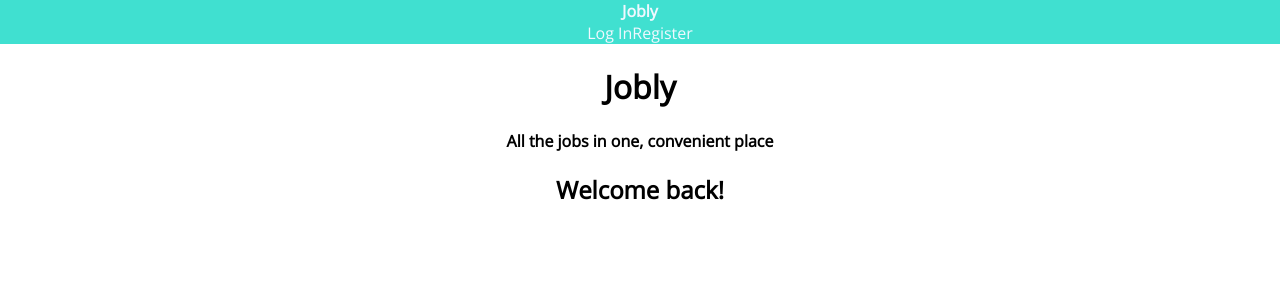
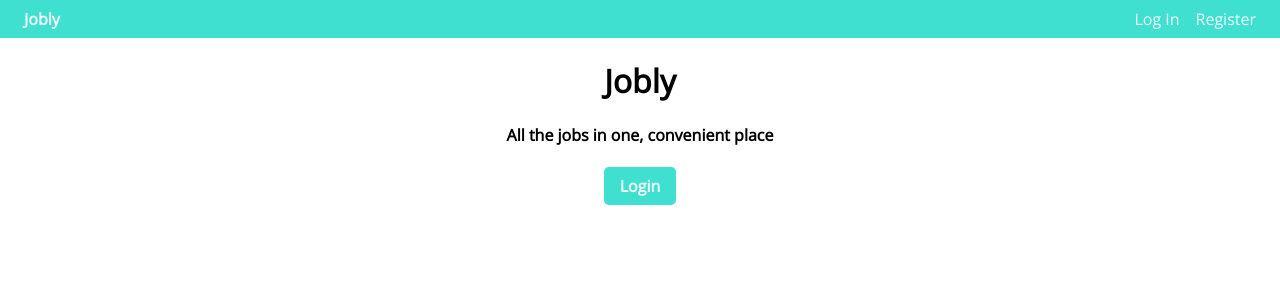
Before and after one commit to meowcodes/rithm-react-jobly, a React (Create React App) app: page / in a window 1280 px wide. Shown: the top 300 px of the page. Built offline with nearby package versions, Linux system fonts and the light colour scheme.

Commit message:
code review

```diff
--- /dev/null
+++ b/src/Home.css
@@ -0,0 +1,7 @@
+.Home-button {
+    background-color: turquoise;
+    padding: 0.5em 1em;
+    border-radius: 5px;
+    color: aliceblue;
+    font-weight: bold;
+}
--- a/src/Home.js
+++ b/src/Home.js
@@ -1,4 +1,6 @@
 import React, { Component } from 'react';
+import { Link } from 'react-router-dom';
+import './Home.css'
 
 /** Renders basic home component */
 class Home extends Component {
@@ -7,7 +9,9 @@ class Home extends Component {
       <div className="Home">
             <h1>Jobly</h1>
             <h4>All the jobs in one, convenient place</h4>
-            <h2>Welcome back!</h2>
+            {this.props.isLoggedIn
+            ? <h2>Welcome back!</h2>
+            : <Link to="/login" className="Home-button">Login</Link>}
       </div>
     );
   }
--- a/src/NavBar.css
+++ b/src/NavBar.css
@@ -5,8 +5,22 @@ nav a.active {
 .NavBar {
     background-color: turquoise;
     color: aliceblue;
+    position: relative;
+    text-align: right;
 }
 
-a:first-child {
-    text-align: left;
+a {
+    display: inline-block;
+    position: relative;
+    padding: 0.5em 0.5em;
 }
+
+section {
+    display: inline-block;
+    margin-right: 1em;
+}
+
+.NavBar-logo {
+    left: 1em;
+    position: absolute;
+}
--- a/src/NavBar.js
+++ b/src/NavBar.js
@@ -16,16 +16,15 @@ class NavBar extends Component {
 	}
 
 	render() {
-
 		return (
-			<nav className = "NavBar" >
-				<NavLink exact to="/">Jobly</NavLink>
+			<nav className="NavBar" >
+				<NavLink className="NavBar-logo" exact to="/">Jobly</NavLink>
 				{ this.props.isLoggedIn
 					? <section>
 						<NavLink to="/companies">Companies</NavLink>
 						<NavLink exact to="/jobs">Jobs</NavLink>
 						<NavLink exact to="/profile">Profile</NavLink>
-						<button onClick={ this.logout }>Log Out</button>
+						<a onClick={ this.logout }>Log Out</a>
 					</section>
 					: <section>
 						<NavLink exact to="/login">Log In</NavLink>
--- /dev/null
+++ b/src/PrivateRoutes.js
@@ -0,0 +1,64 @@
+import React, { Component} from 'react';
+import { Switch, Route, Redirect} from 'react-router-dom';
+import Companies from './Companies';
+import Company from './Company';
+import Jobs from './Jobs';
+import Profile from './Profile';
+
+
+// All routes within the application.
+class PrivateRoutes extends Component {
+    constructor(props) {
+        super(props);
+        this.state = {
+            error: null
+        }
+    }
+
+    render() {
+
+        return (
+            <div className = "PrivateRoutes" >
+
+                <Switch>
+
+                {!this.props.isLoggedIn &&
+                    <Redirect to="/login"/>}
+
+                    <Route
+                        exact
+                        path="/companies"
+                        render={() => <Companies
+
+                        />}
+                    />
+
+                    <Route
+                        exact
+                        path="/companies/:handle"
+                        render={(rtProps) => <Company
+                            handle={ rtProps.match.params.handle }
+                        />}
+                    />
+
+                    <Route
+                        exact
+                        path="/jobs"
+                        render={() => <Jobs/>}
+                    />
+
+                    <Route
+                        exact
+                        path="/profile"
+                        render={() => <Profile/>}
+                    />
+
+                    <Redirect to="/"/>
+
+                </Switch>
+            </div>
+        );
+    }
+}
+
+export default PrivateRoutes;
--- a/src/Routes.js
+++ b/src/Routes.js
@@ -1,12 +1,9 @@
 import React, { Component} from 'react';
-import { Switch, Route, Redirect} from 'react-router-dom';
-import Companies from './Companies';
-import Company from './Company';
+import { Switch, Route} from 'react-router-dom';
 import Home from './Home';
-import Jobs from './Jobs';
 import Login from './Login';
-import Profile from './Profile';
 import JoblyApi from './JoblyAPI';
+import PrivateRoutes from './PrivateRoutes';
 
 
 // All routes within the application.
@@ -59,33 +56,13 @@ class Routes extends Component {
             <div className = "Routes" >
                 <Switch>
 
-                    <Route
+
+                    <Route //NOTE: ALSO VALID WHEN LOGGED IN
                         exact
-                        path="/companies"
-                        render={() => <Companies
-
-                        />}
+                        path="/"
+                        render={() => <Home isLoggedIn={this.props.isLoggedIn}/>}
                     />
 
-                    <Route
-                        exact
-                        path="/companies/:handle"
-                        render={(rtProps) => <Company
-                            handle={ rtProps.match.params.handle }
-                        />}
-                    />
-
-                    <Route
-                        exact
-                        path="/"
-                        render={() => <Home/>}
-                    />
-
-                    <Route
-                        exact
-                        path="/jobs"
-                        render={() => <Jobs/>}
-                    />
 
                     <Route
                         exact
@@ -107,13 +84,13 @@ class Routes extends Component {
                         />}
                     />
 
+
                     <Route
-                        exact
-                        path="/profile"
-                        render={() => <Profile/>}
+                        path="/"
+                        render={() => <PrivateRoutes
+                            isLoggedIn={ this.props.isLoggedIn }
+                        />}
                     />
-
-                    <Redirect to="/"/>
 
                 </Switch>
             </div>
```
